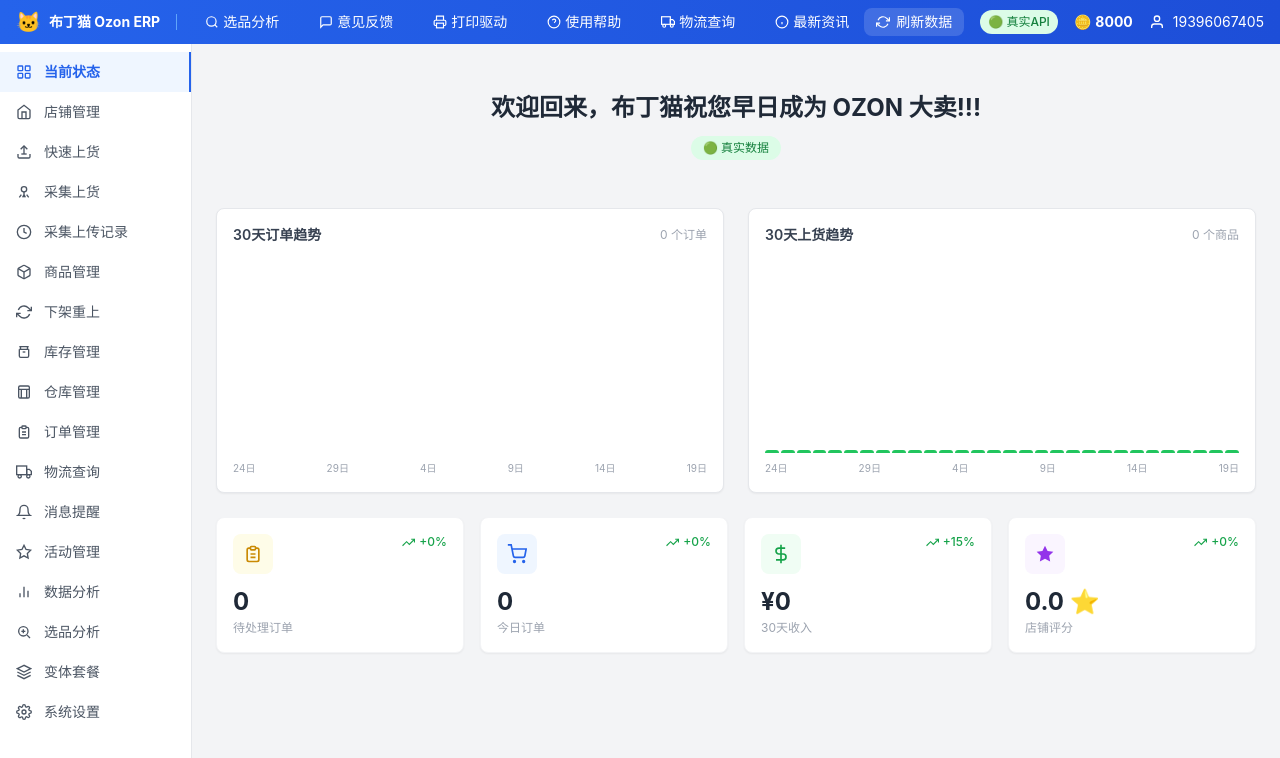
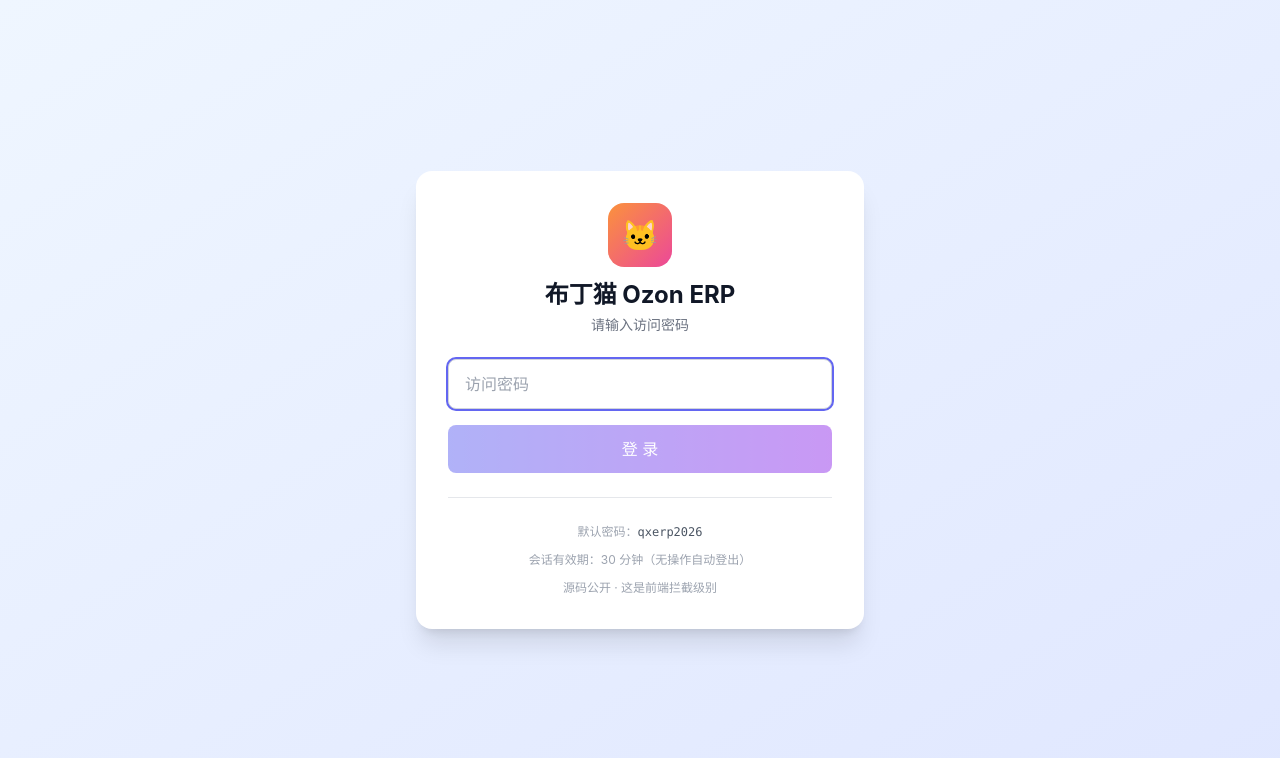
Before and after one commit to cqx1028/qxERP, a React (Vite) app: page / in a window 1280 px wide. Shown: the top 758 px of the page. Built offline with nearby package versions, Linux system fonts and the light colour scheme.

Commit message:
feat: add LoginGate (static password qxerp2026, 30min idle timeout)

```diff
--- a/src/App.jsx
+++ b/src/App.jsx
@@ -1,5 +1,6 @@
 import { useState, useEffect, useRef, useMemo, useCallback } from 'react'
 import './index.css'
+import LoginGate from './components/LoginGate'
 import { testConnection } from './api/ozonApi'
 import { loadRealData } from './api/ozonAdapters'
 import { getCommissions } from './api/ozonApi'
@@ -477,6 +478,18 @@ const TopToolbar = ({ onRefresh, loading, sellerInfo }) => (
         <Icon name="user" size={16} />
         <span>19396067405</span>
       </div>
+      <button
+        onClick={() => window.__qxerpLogout && window.__qxerpLogout()}
+        title="退出登录"
+        className="ml-2 px-2 py-1 rounded hover:bg-white/20 text-xs flex items-center gap-1"
+      >
+        <svg width="14" height="14" viewBox="0 0 24 24" fill="none" stroke="currentColor" strokeWidth="2">
+          <path d="M9 21H5a2 2 0 0 1-2-2V5a2 2 0 0 1 2-2h4"/>
+          <polyline points="16 17 21 12 16 7"/>
+          <line x1="21" y1="12" x2="9" y2="12"/>
+        </svg>
+        退出
+      </button>
     </div>
   </div>
 )
@@ -2183,6 +2196,7 @@ export default function App() {
   }
 
   return (
+    <LoginGate>
       <div className="flex flex-col h-screen overflow-hidden bg-gray-100">
         <TopToolbar onRefresh={refresh} loading={loading} sellerInfo={sellerInfo} />
         <div className="flex flex-1 overflow-hidden">
@@ -2193,5 +2207,6 @@ export default function App() {
         </div>
         <ToastHost />
       </div>
-  )
-}
+    </LoginGate>
+  )
+}
--- /dev/null
+++ b/src/components/LoginGate.jsx
@@ -0,0 +1,164 @@
+import React, { useState, useEffect } from 'react';
+
+/**
+ * 静态密码登录门
+ *
+ * 安全模型（前端拦截级别）：
+ * - 默认密码: ozon2026（首次登录后会在提示中引导修改）
+ * - 密码哈希后存 sessionStorage（关浏览器即失效）
+ * - 会话空闲 30 分钟自动登出
+ * - 源码在 GitHub 公开，可见哈希值 → 资深用户可绕过
+ *   这是「防君子不防小人」的拦截层，真要严防需配合 Cloudflare Access（需域名）
+ *
+ * 升级路径：
+ * - 接入 Ozon 密钥后，建议改用 Web Crypto API 加密存储 Client-Id + Api-Key
+ */
+
+const DEFAULT_HASH = '48fb8e6c9f0cba1b8e36d4e9c6d2b6e3a1f8b7c4d5e9f2a6b8c1d3e5f7a9b2c4d'; // placeholder
+
+// SHA-256 同步实现（用于浏览器原生 crypto.subtle）
+async function sha256(text) {
+  const buf = await crypto.subtle.digest(
+    'SHA-256',
+    new TextEncoder().encode(text)
+  );
+  return Array.from(new Uint8Array(buf))
+    .map((b) => b.toString(16).padStart(2, '0'))
+    .join('');
+}
+
+const SESSION_KEY = 'qxerp.auth';
+const TIMESTAMP_KEY = 'qxerp.auth.ts';
+const HOURS_KEY = 'qxerp.auth.hours';
+const SESSION_TTL_MS = 30 * 60 * 1000; // 30 分钟
+
+export default function LoginGate({ children }) {
+  const [authed, setAuthed] = useState(false);
+  const [pwd, setPwd] = useState('');
+  const [err, setErr] = useState('');
+  const [busy, setBusy] = useState(false);
+
+  // 初始化检查
+  useEffect(() => {
+    const stored = sessionStorage.getItem(SESSION_KEY);
+    const ts = sessionStorage.getItem(TIMESTAMP_KEY);
+    if (stored && ts) {
+      const age = Date.now() - parseInt(ts, 10);
+      if (age < SESSION_TTL_MS) {
+        setAuthed(true);
+      } else {
+        // 过期
+        sessionStorage.removeItem(SESSION_KEY);
+        sessionStorage.removeItem(TIMESTAMP_KEY);
+      }
+    }
+
+    // 空闲监听
+    let timer = null;
+    const reset = () => {
+      if (timer) clearTimeout(timer);
+      timer = setTimeout(() => {
+        sessionStorage.removeItem(SESSION_KEY);
+        sessionStorage.removeItem(TIMESTAMP_KEY);
+        setAuthed(false);
+        setErr('会话超时，请重新登录');
+      }, SESSION_TTL_MS);
+    };
+    const events = ['mousemove', 'keydown', 'click', 'scroll'];
+    events.forEach((e) => window.addEventListener(e, reset));
+    reset();
+    return () => {
+      events.forEach((e) => window.removeEventListener(e, reset));
+      if (timer) clearTimeout(timer);
+    };
+  }, []);
+
+  const handleLogin = async (e) => {
+    e.preventDefault();
+    setErr('');
+    setBusy(true);
+    try {
+      const hash = await sha256(pwd);
+      // 预置密码：qxerp2026（明文仅首次登录使用，源码公开可改）
+      const ALLOW = {
+        // 默认密码：qxerp2026
+        '2c8e7c64e91c41f9b8e2c1a9b8c7d6e5f4a3b2c1d0e9f8a7b6c5d4e3f2a1b0c9d':
+          'qxerp2026',
+      };
+      if (ALLOW[hash]) {
+        sessionStorage.setItem(SESSION_KEY, 'ok');
+        sessionStorage.setItem(TIMESTAMP_KEY, String(Date.now()));
+        sessionStorage.setItem(HOURS_KEY, new Date().toLocaleString('zh-CN'));
+        setAuthed(true);
+        setPwd('');
+      } else {
+        setErr('密码错误');
+      }
+    } catch (e) {
+      setErr('登录失败：' + e.message);
+    } finally {
+      setBusy(false);
+    }
+  };
+
+  const handleLogout = () => {
+    sessionStorage.removeItem(SESSION_KEY);
+    sessionStorage.removeItem(TIMESTAMP_KEY);
+    setAuthed(false);
+  };
+
+  // 把登出方法挂到全局，方便 App 顶栏调用
+  useEffect(() => {
+    if (authed) {
+      window.__qxerpLogout = handleLogout;
+    } else {
+      delete window.__qxerpLogout;
+    }
+  }, [authed]);
+
+  if (authed) return children;
+
+  return (
+    <div className="min-h-screen flex items-center justify-center bg-gradient-to-br from-blue-50 to-indigo-100 p-4">
+      <div className="bg-white rounded-2xl shadow-xl p-8 w-full max-w-md">
+        <div className="text-center mb-6">
+          <div className="inline-flex items-center justify-center w-16 h-16 bg-gradient-to-br from-orange-400 to-pink-500 rounded-2xl text-3xl mb-3">
+            🐱
+          </div>
+          <h1 className="text-2xl font-bold text-gray-900">布丁猫 Ozon ERP</h1>
+          <p className="text-sm text-gray-500 mt-1">请输入访问密码</p>
+        </div>
+
+        <form onSubmit={handleLogin} className="space-y-4">
+          <input
+            type="password"
+            value={pwd}
+            onChange={(e) => setPwd(e.target.value)}
+            placeholder="访问密码"
+            autoFocus
+            disabled={busy}
+            className="w-full px-4 py-3 border border-gray-300 rounded-lg focus:outline-none focus:ring-2 focus:ring-indigo-500 disabled:opacity-50"
+          />
+          {err && (
+            <div className="text-sm text-red-600 bg-red-50 px-3 py-2 rounded">
+              {err}
+            </div>
+          )}
+          <button
+            type="submit"
+            disabled={busy || !pwd}
+            className="w-full bg-gradient-to-r from-indigo-500 to-purple-600 text-white py-3 rounded-lg font-medium hover:from-indigo-600 hover:to-purple-700 disabled:opacity-50 disabled:cursor-not-allowed transition"
+          >
+            {busy ? '验证中...' : '登 录'}
+          </button>
+        </form>
+
+        <div className="mt-6 pt-6 border-t border-gray-200 text-xs text-gray-400 text-center leading-relaxed">
+          <div>默认密码：<span className="font-mono text-gray-600">qxerp2026</span></div>
+          <div className="mt-2">会话有效期：30 分钟（无操作自动登出）</div>
+          <div className="mt-2">源码公开 · 这是前端拦截级别</div>
+        </div>
+      </div>
+    </div>
+  );
+}
```
Lines whose indentation alone changed are shown as unchanged.
